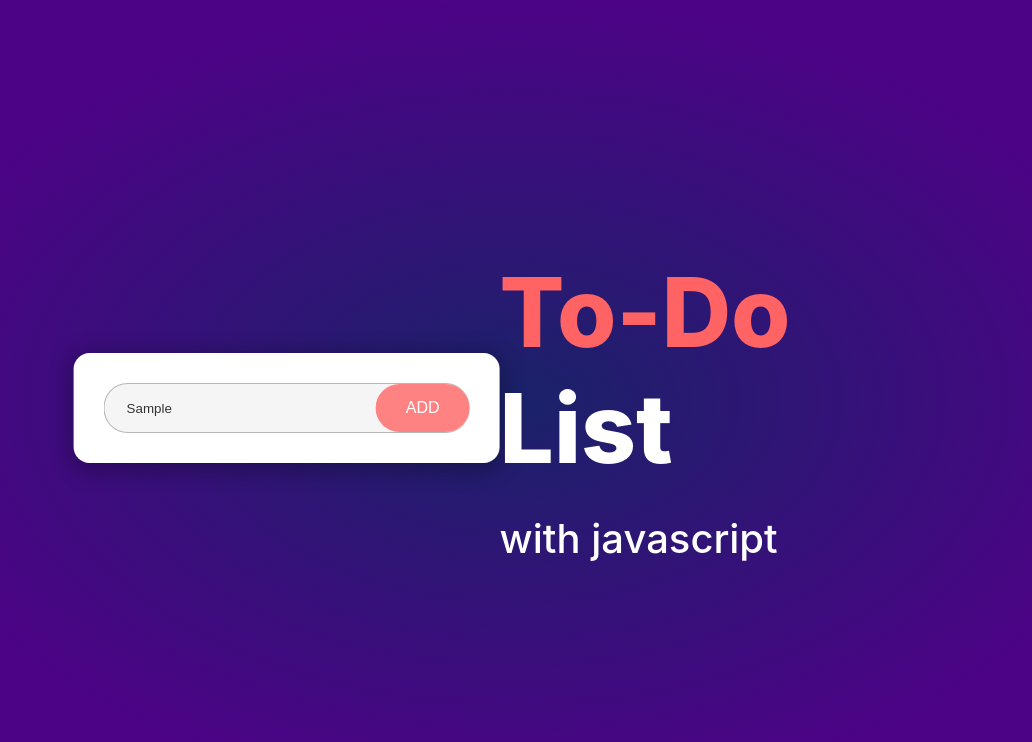
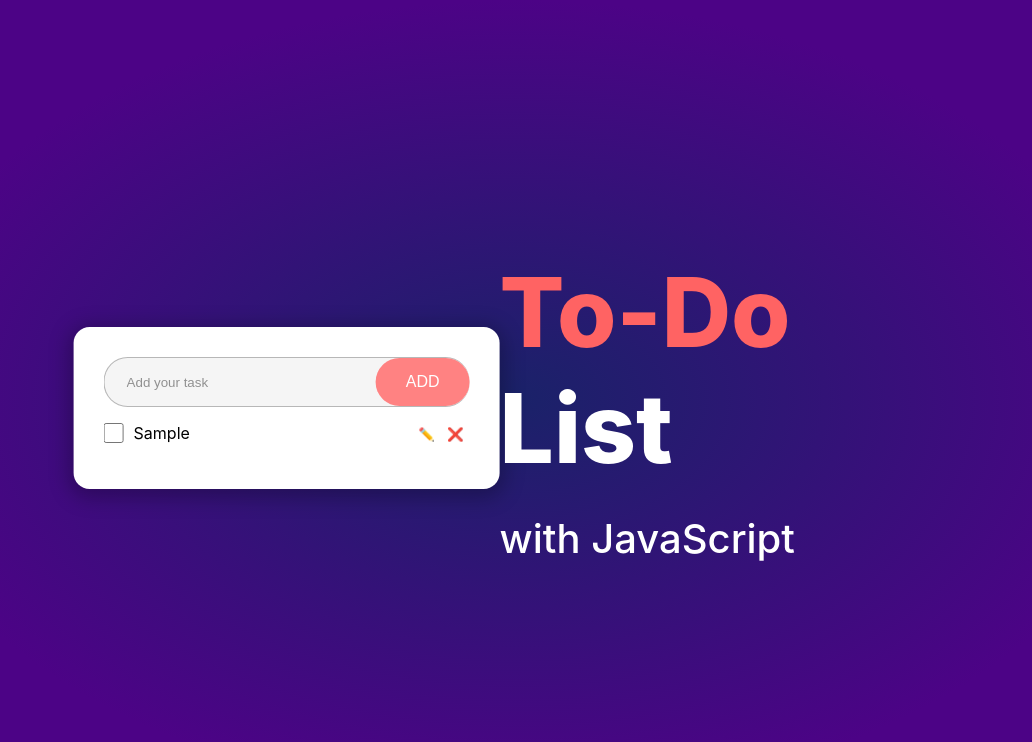
Before and after one commit to AditiSethi0419/TODO-LIST-Bacancy, a plain HTML site: page index.html in a window 1280 px wide. Both pictures are taken after typing "Sample" into the empty fields and a click on the button "ADD". Shown: the whole page, without its empty margins (124-1156 px from the left). Drawn offline with Linux system fonts and the light colour scheme.

Commit message:
js working committed

```diff
--- a/index.html
+++ b/index.html
@@ -10,8 +10,10 @@
 
 <body>
     <div class="container">
-        <div class="heading-container"> <h1><span>To-Do</span> List </h1>
-        <h2>with javascript</h2></div>
+        <div class="heading-container">
+            <h1><span>To-Do</span> List</h1>
+            <h2>with JavaScript</h2>
+        </div>
 
         <div class="inputs-wrap">
             <div class="todo-input">
--- a/index.js
+++ b/index.js
@@ -0,0 +1,123 @@
+document.addEventListener("DOMContentLoaded", function () {
+    const taskInput = document.getElementById("taskInput");
+    const addTaskButton = document.getElementById("addTask");
+    const taskList = document.getElementById("taskList");
+
+    let tasks = JSON.parse(localStorage.getItem("tasks")) || [];
+    renderTasks();
+
+    addTaskButton.addEventListener("click", addTask);
+    taskInput.addEventListener("keypress", function (e) {
+        if (e.key === "Enter") {
+            addTask();
+        }
+    });
+
+    function addTask() {
+        let taskText = taskInput.value.trim();
+
+        if (taskText === "") {
+            alert("Please enter a task.");
+            return;
+        }
+
+        // Capitalize first letter
+        taskText = taskText.charAt(0).toUpperCase() + taskText.slice(1).toLowerCase();
+
+        if (tasks.some(task => task.text === taskText)) {
+            alert("Task already exists.");
+            return;
+        }
+
+        const task = { text: taskText, completed: false };
+        tasks.push(task);
+        saveTasks();
+        renderTasks();
+
+        taskInput.value = "";
+    }
+
+    function renderTasks() {
+        taskList.innerHTML = "";
+        taskList.style.display = tasks.length > 0 ? "block" : "none";
+
+        tasks.forEach((task, index) => {
+            const taskItem = document.createElement("div");
+            taskItem.className = "task-item";
+            const taskContent = document.createElement("div");
+            taskContent.className = "task-content";
+
+            const checkbox = document.createElement("input");
+            checkbox.type = "checkbox";
+            checkbox.checked = task.completed;
+            checkbox.addEventListener("change", function () {
+                tasks[index].completed = this.checked;
+                saveTasks();
+                updateTaskStyle(taskText, this.checked);
+            });
+
+            const taskText = document.createElement("span");
+            taskText.textContent = task.text;
+            if (task.completed) {
+                taskText.classList.add("completed-text"); // Apply strikethrough only if completed
+            }
+
+            taskContent.appendChild(checkbox);
+            taskContent.appendChild(taskText);
+
+            // Actions (edit and delete buttons)
+            const taskActions = document.createElement("div");
+            taskActions.className = "task-actions";
+
+
+            const editButton = document.createElement("button");
+            editButton.textContent = "✏️";
+            editButton.className = "edit-btn";
+            editButton.addEventListener("click", function () {
+                editTask(index);
+            });
+
+
+            const deleteButton = document.createElement("button");
+            deleteButton.innerHTML = "❌";
+            deleteButton.className = "delete-btn";
+            deleteButton.addEventListener("click", function () {
+                tasks.splice(index, 1);
+                saveTasks();
+                renderTasks();
+            });
+
+            taskActions.appendChild(editButton);
+            taskActions.appendChild(deleteButton);
+
+            // Append both divs to task item
+            taskItem.appendChild(taskContent);
+            taskItem.appendChild(taskActions);
+
+            // Add to task list
+            taskList.appendChild(taskItem);
+            updateTaskStyle(taskText, task.completed);
+        });
+    }
+
+    function editTask(index) {
+        const newTask = prompt("Edit your task:", tasks[index].text);
+        if (newTask !== null && newTask.trim() !== "") {
+            tasks[index].text = newTask.charAt(0).toUpperCase() + newTask.slice(1).toLowerCase();
+            saveTasks();
+            renderTasks();
+        }
+    }
+
+    function updateTaskStyle(taskText, completed) {
+        if (completed) {
+            taskText.classList.add("completed-text"); // Add strikethrough effect
+        } else {
+            taskText.classList.remove("completed-text"); // Remove strikethrough effect
+        }
+    }
+
+    function saveTasks() {
+        localStorage.setItem("tasks", JSON.stringify(tasks));
+    }
+});
--- a/style.css
+++ b/style.css
@@ -52,6 +52,8 @@ h2 {
 
 #taskList {
   display: none;
+  list-style-type: none;
+  padding-left: 0px;
 }
 .todo-input {
   border: 1px solid #a6a6a6;
@@ -76,6 +78,8 @@ h2 {
 }
 .todo-input input:focus-visible{
     border: none;
+    outline: none;
+    box-shadow: none;
 }
 .todo-input button {
   font-size: 16px;
@@ -85,3 +89,31 @@ h2 {
   padding: 15.4px 30px;
   cursor: pointer;
 }
+.task-item {
+  display: flex;
+  align-items: center;
+  justify-content: space-between;
+}
+.task-content {
+  display: flex;
+  align-items: center;
+}
+.task-content input[type="checkbox" i]{
+  background: #666666;
+  margin: 0 10px 0 0;
+  width: 20px;
+  height: 20px;
+}
+.task-content span{
+  font-size: 16px;
+  font-weight: 400;
+}
+.completed-text {
+  text-decoration: line-through;
+  color: gray;
+}
+.edit-btn , .delete-btn{
+  border: none;
+  background: transparent;
+  cursor: pointer;
+}
```
